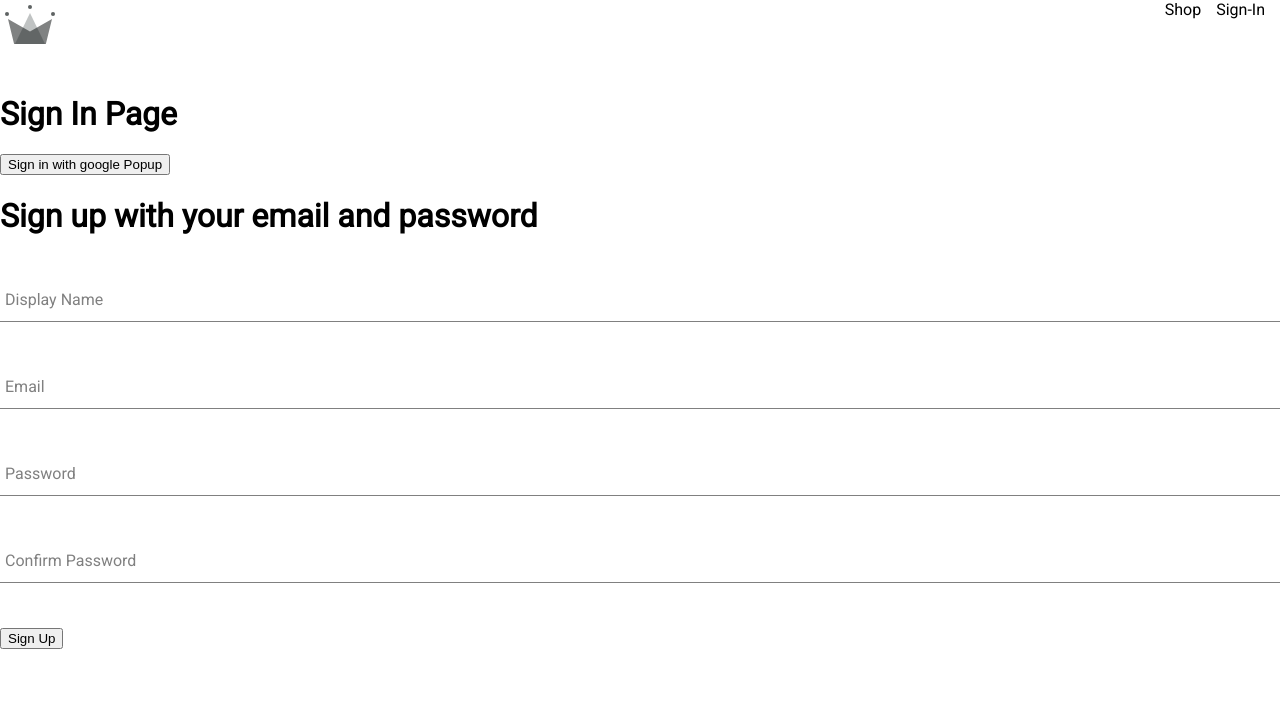
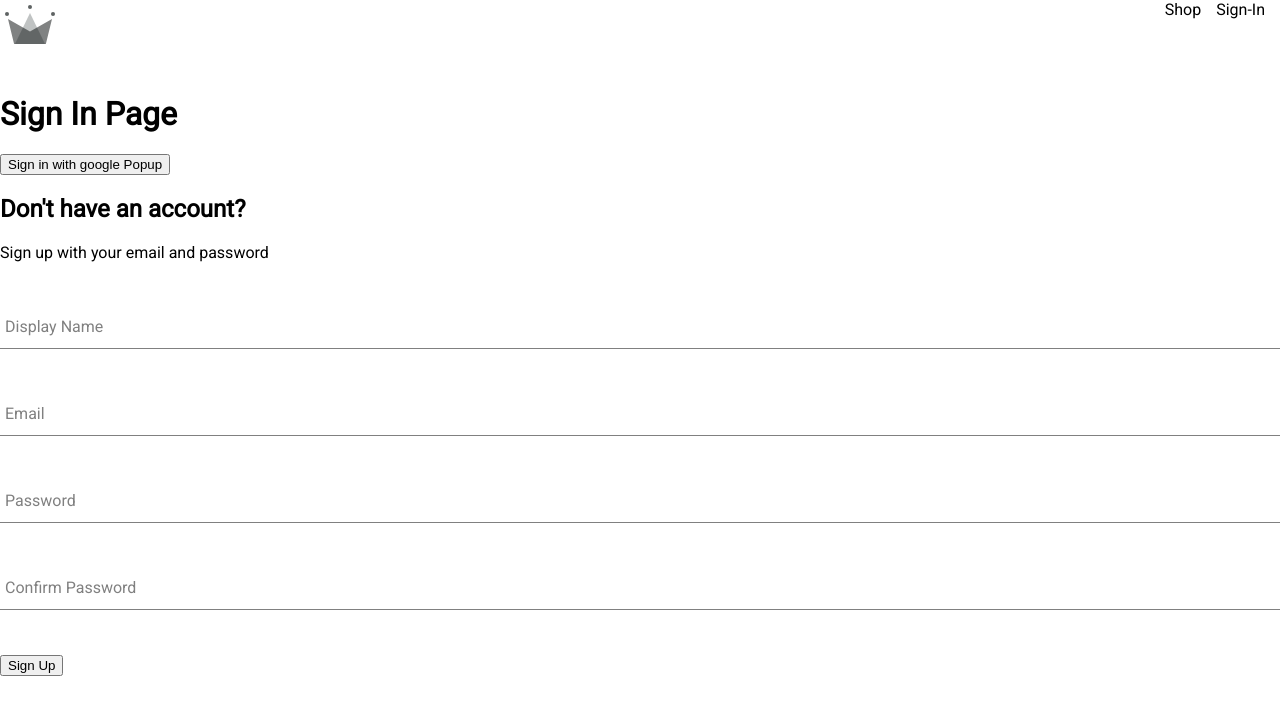
Before and after one commit to IreeHale/major-clothing, a React (Create React App) app in the folder clothing/: page /sign-in in a window 1280 px wide. Shown: the top 714 px of the page. Built offline with nearby package versions, Linux system fonts and the light colour scheme.

Commit message:
creating button component for project

```diff
--- a/clothing/src/components/sign-up-form/sign-up-form.component.jsx
+++ b/clothing/src/components/sign-up-form/sign-up-form.component.jsx
@@ -1,6 +1,7 @@
 import { useState } from "react";
 import { createAuthUserWithEmailAndPassword, createUserDocumentFromAuth} from '../../routes/utils/firebase/firebase.utils';
 import FormInput from "../form-input/form-input.component";
+import './sign-up-form.styles.scss';
 
 
 const defaultformFields = {
@@ -54,8 +55,9 @@
     };
 
     return (
-        <div>
-            <h1>Sign up with your email and password</h1>
+        <div className='sign-up-container'>
+            <h2>Don't have an account?</h2>
+            <span>Sign up with your email and password</span>
             <form onSubmit={handleSubmit}>
 
                 <FormInput
--- /dev/null
+++ b/clothing/src/components/sign-up-form/sign-up-form.styles.scss
@@ -0,0 +1,10 @@
+sign-up-container {
+    display: flex;
+    flex-direction: column;
+    width: 280px;
+
+
+    h2 {
+        margin: 20px 0;
+    }
+}
```
